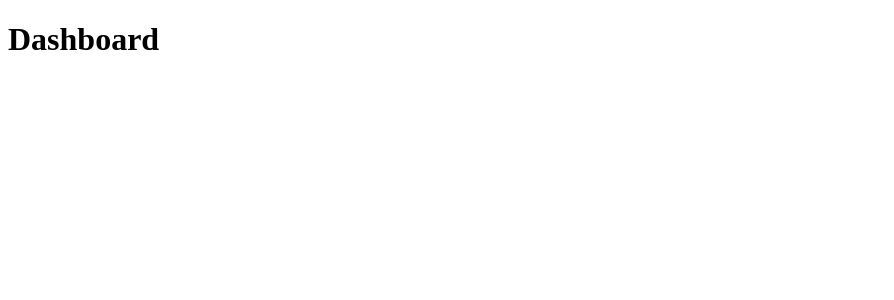
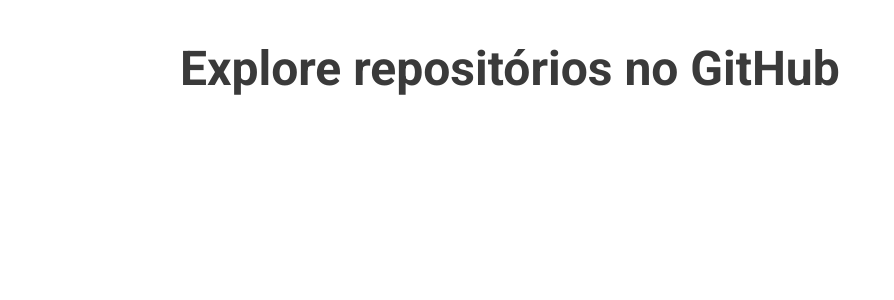
Before and after one commit to NearMaick/primeiro-projeto-react-ts, a React (Create React App) app: page / in a window 1280 px wide. Shown: the top 300 px of the page, without its empty margins (0-894 px from the left). Built offline with nearby package versions, Linux system fonts and the light colour scheme.

Commit message:
feat(web): styled-components

```diff
--- a/package.json
+++ b/package.json
@@ -14,6 +14,7 @@
     "react-dom": "^16.13.1",
     "react-router-dom": "^5.2.0",
     "react-scripts": "3.4.1",
+    "styled-components": "^5.1.0",
     "typescript": "~3.7.2"
   },
   "scripts": {
@@ -36,6 +37,7 @@
   },
   "devDependencies": {
     "@types/react-router-dom": "^5.1.5",
+    "@types/styled-components": "^5.1.0",
     "@typescript-eslint/eslint-plugin": "^3.0.1",
     "@typescript-eslint/parser": "^3.0.1",
     "eslint": "^6.6.0",
--- a/public/index.html
+++ b/public/index.html
@@ -6,6 +6,8 @@
     <meta name="theme-color" content="#3a3a3a" />
 
     <title>GitHub Explorer</title>
+
+    <link href="https://fonts.googleapis.com/css2?family=Roboto:wght@400;700&display=swap" rel="stylesheet">
   </head>
   <body>
     <noscript>You need to enable JavaScript to run this app.</noscript>
--- a/src/App.tsx
+++ b/src/App.tsx
@@ -1,11 +1,15 @@
 import React from 'react';
 import { BrowserRouter } from 'react-router-dom';
 
+import GlobalStyle from './styles/global';
 import Routes from './routes';
 
 const App: React.FC = () => (
-  <BrowserRouter>
-    <Routes />
-  </BrowserRouter>
+  <>
+    <BrowserRouter>
+      <Routes />
+    </BrowserRouter>
+    <GlobalStyle />
+  </>
 );
 export default App;
--- a/src/pages/Dashboard/index.tsx
+++ b/src/pages/Dashboard/index.tsx
@@ -1,7 +1,9 @@
 import React from 'react';
 
+import { Title } from './styles';
+
 const Dashboard: React.FC = () => {
-  return <h1>Dashboard</h1>;
+  return <Title>Explore repositórios no GitHub</Title>;
 };
 
 export default Dashboard;
--- /dev/null
+++ b/src/pages/Dashboard/styles.ts
@@ -0,0 +1,6 @@
+import styled from 'styled-components';
+
+export const Title = styled.h1`
+  font-size: 48px;
+  color: #3a3a3a;
+`;
--- /dev/null
+++ b/src/styles/global.ts
@@ -0,0 +1,31 @@
+import { createGlobalStyle } from 'styled-components';
+
+import githubBackground from '../assets/image.svg';
+
+export default createGlobalStyle`
+* {
+  margin: 0;
+  padding: 0;
+  outline: 0;
+  box-sizing: border-box;
+}
+
+body {
+  background: #f0f0f5, url(${githubBackground}) no-repeat 70% top;
+  -webkit-font-smoothing: antialiased;
+}
+
+body, input, button {
+  font: 16px Roboto, sans-serif;
+}
+
+#root {
+  max-width: 960px;
+  margin: 0 auto;
+  padding: 40px 20px;
+}
+
+button {
+  cursor: pointer
+}
+`;
```
Also changed, not shown: src/assets/image.svg (added), 1 other file (tests, documents, lock files or other folders).
